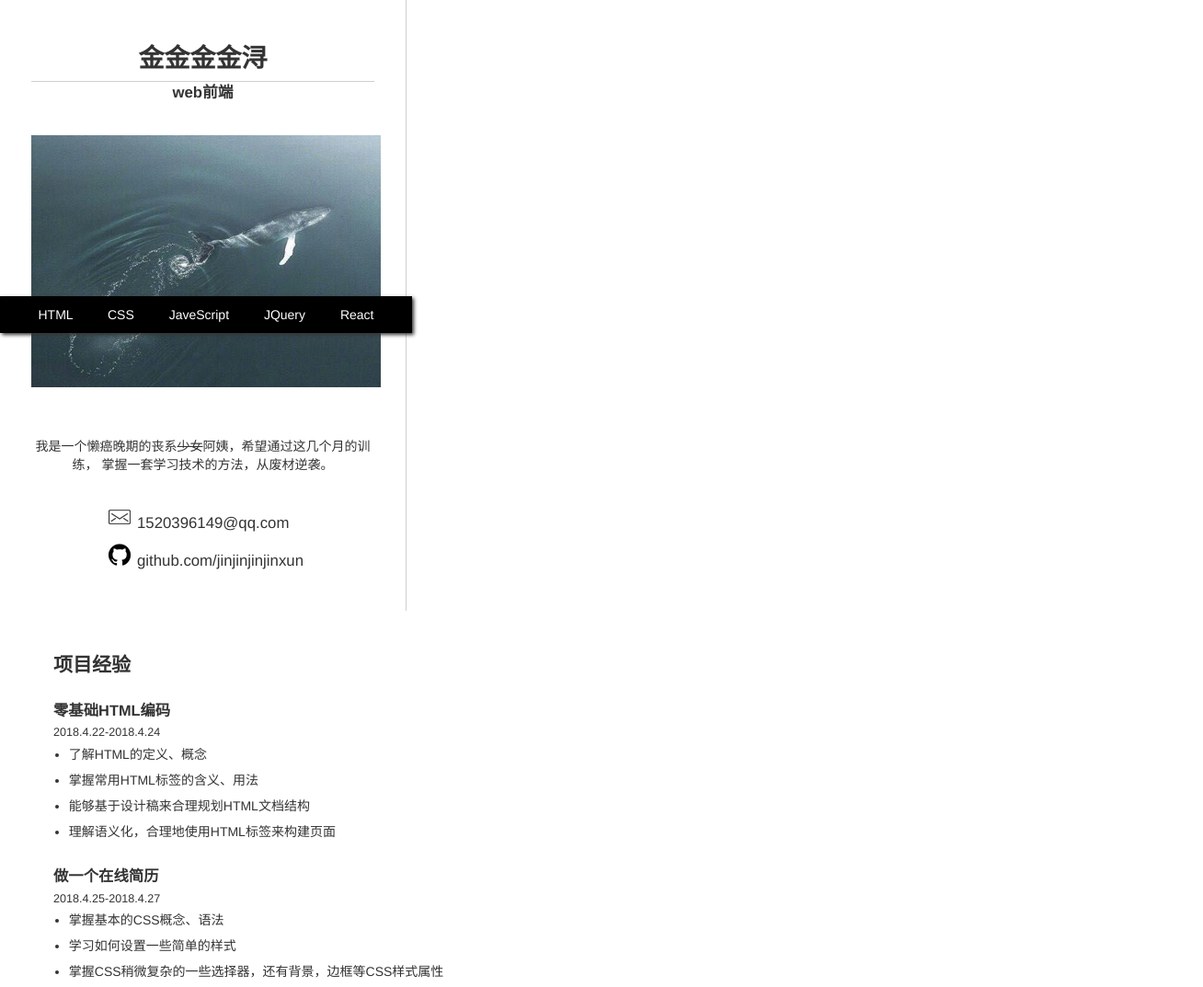
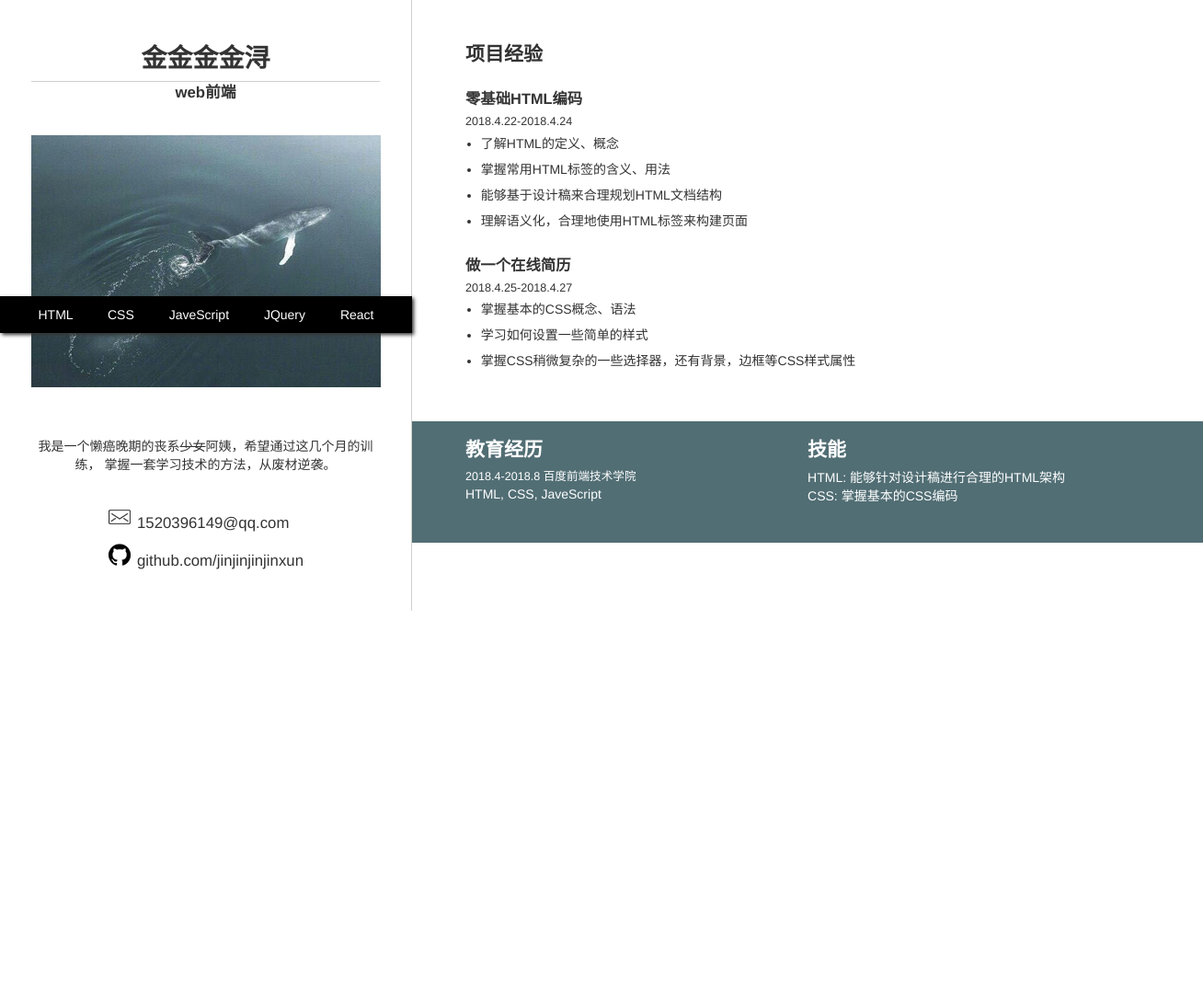
Before and after one commit to jinjinjinjinxun/IFE2018, a plain HTML site: page basic-college/task-2/index.html in a window 1280 px wide. Shown: the top 1073 px of the page at 92% size, 1308 px wide, since content can reach past the window. After the commit the page ends 800 px from the top, so only its background shows below. Drawn offline with Linux system fonts and the light colour scheme.

Commit message:
Update style.css

```diff
--- a/basic-college/task-2/style.css
+++ b/basic-college/task-2/style.css
@@ -7,8 +7,8 @@
 html,
 body {
     font-family: "Helvetica Neue", Helvetica, Arial, sans-serif;
+    font-size: 14px;
     line-height: 1.4;
-    font-size: 14px;
     color: #333;
     background-color: #fff;
 }
@@ -24,8 +24,7 @@ a:visited {
 }
 .panel-left {
     float: left;
-    width: 32.8%;
-    min-width: 442px;
+    width: 448px;
     padding: 44px 34px 34px 34px;
     border-right: 1px solid #cfd0cb;
     text-align: center;
@@ -76,7 +75,7 @@ h1 {
     list-style: inside url(images/github.png);
 }
 .panel-right {
-    float: left;
+    margin-left: 448px;
     position: relative;
     width: 67.2%;
     padding: 44px 34px 34px 34px;
```
